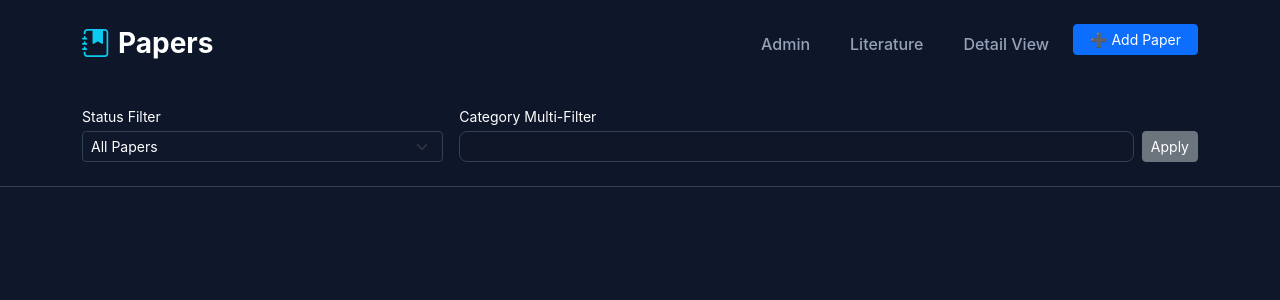
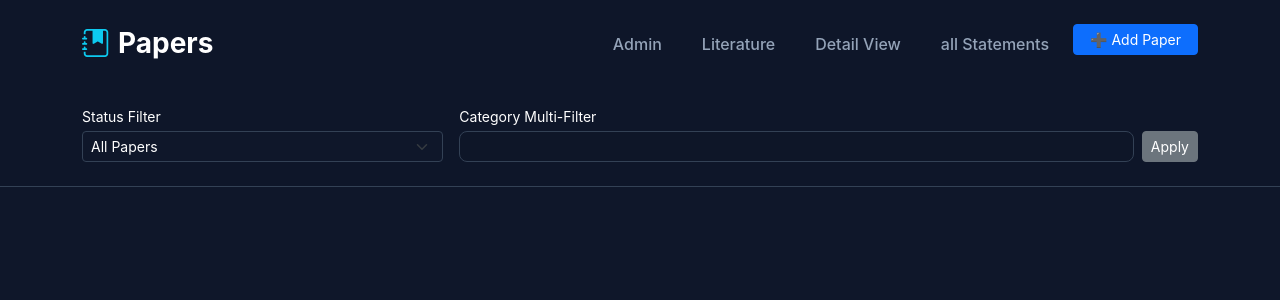
Before and after one commit to biswanathmalaker/academic_web, a Django app: template papers/templates/papers/index.html in a window 1280 px wide. Shown: the top 300 px of the page. Run offline with Django 3.2, Linux system fonts and the light colour scheme; the template is opened without the code that fills it, so the values that code supplies are empty.

Commit message:
index in papers corrected!

```diff
--- a/papers/templates/papers/index.html
+++ b/papers/templates/papers/index.html
@@ -3,7 +3,7 @@
 <head>
     <meta charset="UTF-8">
     <meta name="viewport" content="width=device-width, initial-scale=1.0">
-    <title>Research Portal | Papers Management</title>
+    <title>Papers Management</title>
     <link href="https://cdn.jsdelivr.net/npm/bootstrap@5.3.0/dist/css/bootstrap.min.css" rel="stylesheet">
     <link rel="stylesheet" href="https://cdn.jsdelivr.net/npm/bootstrap-icons@1.11.1/font/bootstrap-icons.css">
 
@@ -118,6 +118,10 @@
                     <li class="nav-item"><a class="nav-link" href="/admin">Admin</a></li>
                     <li class="nav-item"><a class="nav-link" href="{% url 'literature:index' %}">Literature</a></li>
                     <li class="nav-item"><a class="nav-link" href="{% url 'papers:all_papers_detail' %}">Detail View</a></li>
+
+                    <li class="nav-item">
+                        <a class="nav-link" href={% url "papers:statement_list" %}>all Statements</a>
+                    </li>
                     <li class="nav-item"><button class="btn btn-primary btn-sm px-3" data-bs-toggle="modal" data-bs-target="#addPaperModal">➕ Add Paper</button></li>
                 </ul>
             </div>
@@ -131,6 +135,7 @@
                             <option value="all_papers" {% if filter_option == 'all_papers' %}selected{% endif %}>All Papers</option>
                             <option value="only_pdf_available" {% if filter_option == 'only_pdf_available' %}selected{% endif %}>PDF Available</option>
                             <option value="only_non_pdf" {% if filter_option == 'only_non_pdf' %}selected{% endif %}>Missing PDF</option>
+                            <option value="papers_cited_by_statements" {% if filter_option == 'papers_cited_by_statements' %}selected{% endif %}>Cited by Statements</option>
                         </select>
                     </form>
                 </div>
@@ -167,8 +172,10 @@
                     </div>
                     <div class="d-flex align-items-center gap-3">
                         <a href="{% url 'papers:manage_notes' paper.id %}" class="btn btn-sm btn-link text-info text-decoration-none small"><i class="bi bi-pencil-square"></i> Notes</a>
+                        <a href="{% url 'papers:read_notes' paper.id %}" class="btn btn-sm btn-link text-info text-decoration-none small"><i class="bi bi-eye"></i> Read Notes</a>
                         <span class="badge bg-primary px-3 py-2">{{ paper.year }}</span>
                     </div>
+
                 </div>
 
                 <div class="card-body">
@@ -191,6 +198,7 @@
                                 </a>
                                 <button class="btn btn-sm btn-outline-primary" type="button" data-bs-toggle="collapse" data-bs-target="#abs{{ paper.id }}">Abstract</button>
                                 <button class="btn btn-sm btn-outline-secondary" type="button" data-bs-toggle="collapse" data-bs-target="#bib{{ paper.id }}">Source</button>
+
                             </div>
 
                             <div class="collapse mt-3" id="abs{{ paper.id }}">
```
